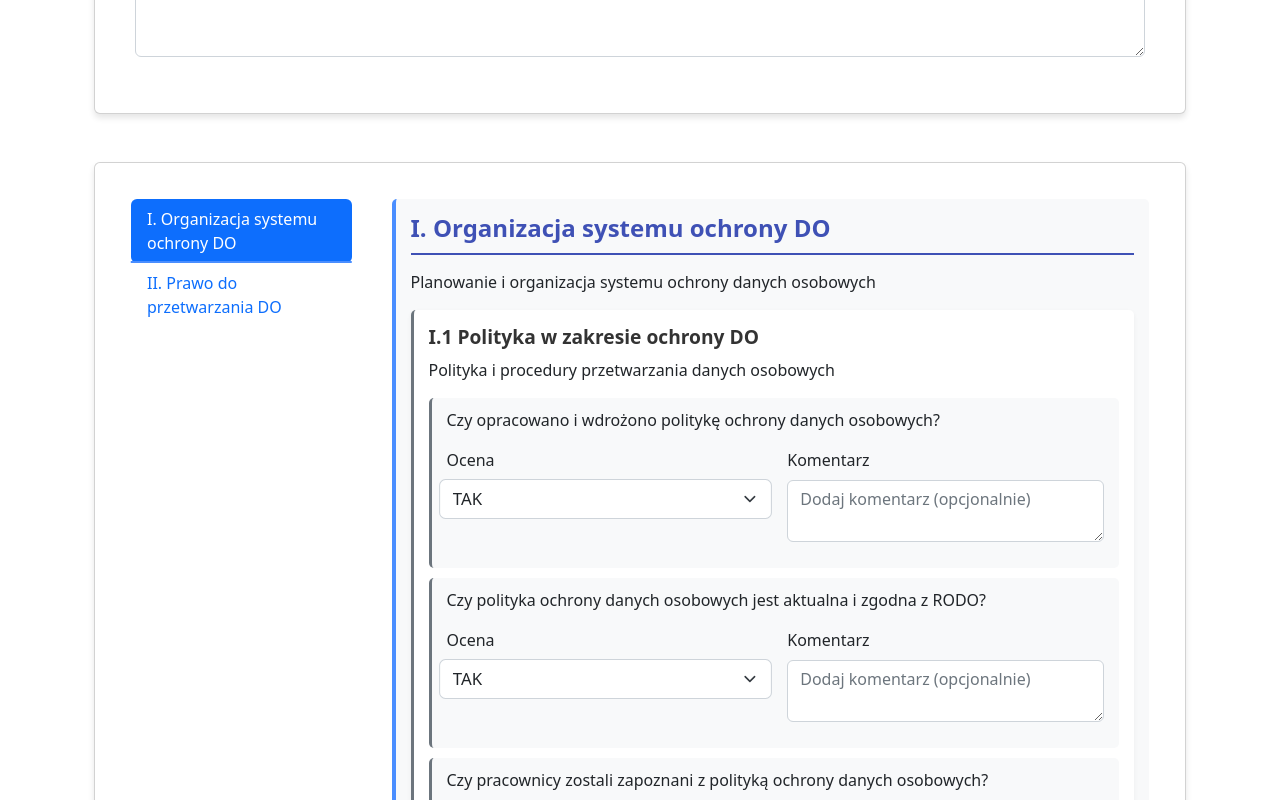
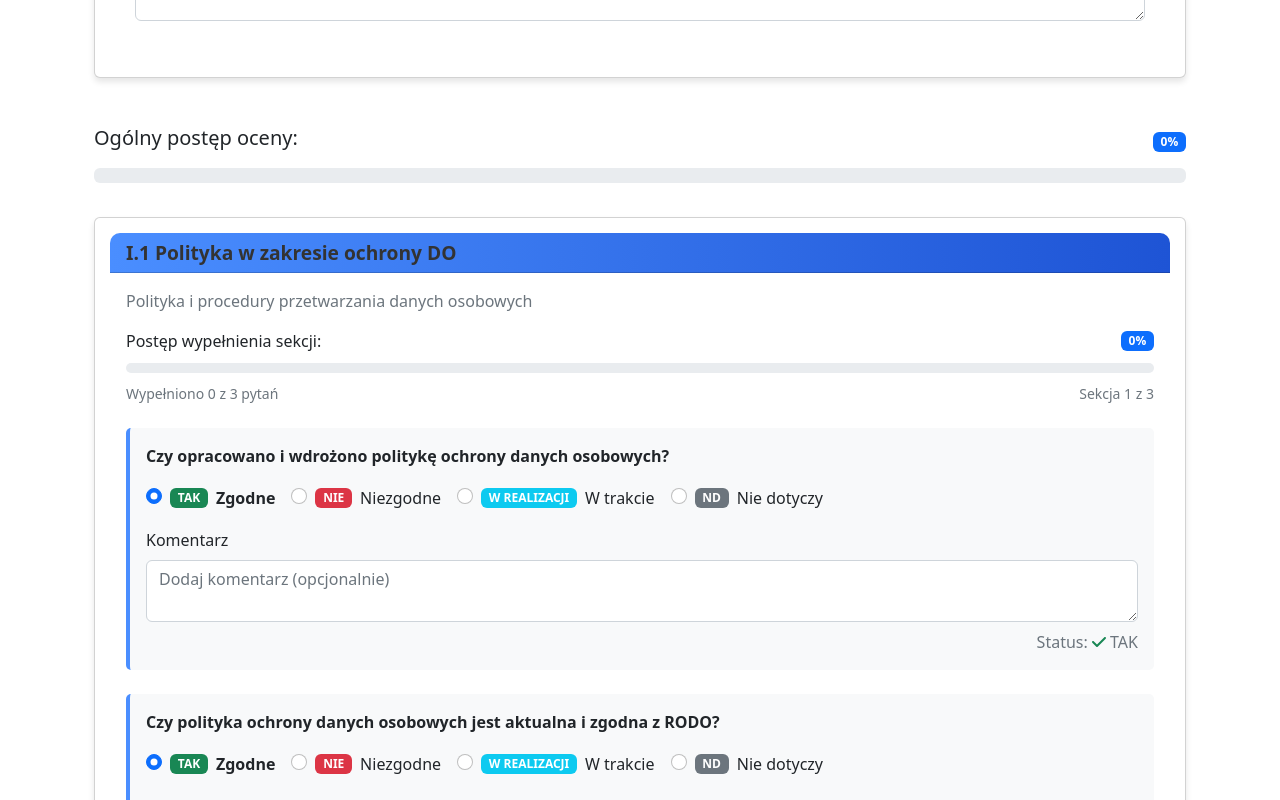
Before and after one commit to optiq-ai/rodo, a React (Create React App) app in the folder frontend/: page /assessment/1 in a window 1280 px wide. Shown: the part 440-1240 px from the top of the page. Built offline with nearby package versions, Linux system fonts and the light colour scheme; sample sign-in values are in the browser's storage.

Commit message:
Dodano formularz edycji i tworzenia oceny RODO z commita a493b5e

```diff
--- a/frontend/src/App.js
+++ b/frontend/src/App.js
@@ -1,5 +1,5 @@
 import React from 'react';
-import { Routes, Route, Navigate } from 'react-router-dom';
+import { Routes, Route } from 'react-router-dom';
 import { Container } from 'react-bootstrap';
 import Header from './components/layout/Header';
 import Footer from './components/layout/Footer';
@@ -9,22 +9,18 @@ import Dashboard from './pages/Dashboard';
 import Assessment from './pages/Assessment';
 import Results from './pages/Results';
 import NotFound from './pages/NotFound';
-import UserSettings from './pages/UserSettings';
 import PrivateRoute from './components/common/PrivateRoute';
-import { AuthProvider } from './contexts/AuthContext';
 import './App.css';
-import './new-theme.css';
 import './animations.css';
 import './assessment-animations.css';
 
 function App() {
   return (
-    <AuthProvider>
     <div className="app-container d-flex flex-column min-vh-100">
       <Header />
       <Container className="flex-grow-1 py-4">
         <Routes>
-            <Route path="/" element={<Navigate to="/login" />} />
+          <Route path="/" element={<Login />} />
           <Route path="/login" element={<Login />} />
           <Route path="/register" element={<Register />} />
           <Route path="/dashboard" element={
@@ -42,17 +38,11 @@ function App() {
               <Results />
             </PrivateRoute>
           } />
-            <Route path="/settings/*" element={
-              <PrivateRoute>
-                <UserSettings />
-              </PrivateRoute>
-            } />
           <Route path="*" element={<NotFound />} />
         </Routes>
       </Container>
       <Footer />
     </div>
-    </AuthProvider>
   );
 }
 
--- a/frontend/src/pages/Assessment.jsx
+++ b/frontend/src/pages/Assessment.jsx
@@ -1,13 +1,18 @@
 import React, { useState, useEffect } from 'react';
-import { Container, Row, Col, Card, Form, Button, Alert, Tab, Nav } from 'react-bootstrap';
+import { Container, Row, Col, Card, Form, Button, Alert, Tab, Nav, ProgressBar } from 'react-bootstrap';
 import { useParams, useNavigate } from 'react-router-dom';
 import { useAuth } from '../hooks/useAuth';
-import AnimatedAssessmentForm from '../components/assessment/AnimatedAssessmentForm';
+import RadioButtonAssessmentForm from '../components/assessment/RadioButtonAssessmentForm';
 
 const Assessment = () => {
   const { id } = useParams();
   const navigate = useNavigate();
   const { currentUser } = useAuth();
+  const [currentChapterIndex, setCurrentChapterIndex] = useState(0);
+  const [currentAreaIndex, setCurrentAreaIndex] = useState(0);
+  const [overallProgress, setOverallProgress] = useState(0);
+  const [saveSuccess, setSaveSuccess] = useState(false);
+
   const [loading, setLoading] = useState(true);
   const [error, setError] = useState('');
   const [assessment, setAssessment] = useState({
@@ -255,6 +260,72 @@ const Assessment = () => {
     }));
   };
 
+  // Funkcje nawigacji między obszarami
+  const handleNextArea = () => {
+    const currentChapter = assessment.chapters[currentChapterIndex];
+    if (currentAreaIndex < currentChapter.areas.length - 1) {
+      // Przejście do następnego obszaru w tym samym rozdziale
+      setCurrentAreaIndex(currentAreaIndex + 1);
+    } else if (currentChapterIndex < assessment.chapters.length - 1) {
+      // Przejście do pierwszego obszaru w następnym rozdziale
+      setCurrentChapterIndex(currentChapterIndex + 1);
+      setCurrentAreaIndex(0);
+    }
+    updateProgress();
+  };
+
+  const handlePrevArea = () => {
+    if (currentAreaIndex > 0) {
+      // Przejście do poprzedniego obszaru w tym samym rozdziale
+      setCurrentAreaIndex(currentAreaIndex - 1);
+    } else if (currentChapterIndex > 0) {
+      // Przejście do ostatniego obszaru w poprzednim rozdziale
+      setCurrentChapterIndex(currentChapterIndex - 1);
+      const prevChapter = assessment.chapters[currentChapterIndex - 1];
+      setCurrentAreaIndex(prevChapter.areas.length - 1);
+    }
+    updateProgress();
+  };
+
+  // Funkcja do obliczania ogólnego postępu
+  const updateProgress = () => {
+    let totalRequirements = 0;
+    let answeredRequirements = 0;
+
+    assessment.chapters.forEach(chapter => {
+      chapter.areas.forEach(area => {
+        area.requirements.forEach(req => {
+          totalRequirements++;
+          if (req.value) {
+            answeredRequirements++;
+          }
+        });
+      });
+    });
+
+    const progress = totalRequirements > 0 ? Math.round((answeredRequirements / totalRequirements) * 100) : 0;
+    setOverallProgress(progress);
+  };
+
+  // Funkcja eksportu oceny
+  const handleExport = () => {
+    // W rzeczywistości będzie to wywołanie do backendu
+    // const response = await assessmentService.exportAssessment(assessment.id);
+
+    // Symulacja eksportu
+    const exportData = JSON.stringify(assessment, null, 2);
+    const blob = new Blob([exportData], { type: 'application/json' });
+    const url = URL.createObjectURL(blob);
+
+    const a = document.createElement('a');
+    a.href = url;
+    a.download = `ocena-rodo-${assessment.id}.json`;
+    document.body.appendChild(a);
+    a.click();
+    document.body.removeChild(a);
+    URL.revokeObjectURL(url);
+  };
+
   const handleSave = async () => {
     try {
       setLoading(true);
@@ -265,7 +336,9 @@ const Assessment = () => {
       // Symulacja zapisywania
       setTimeout(() => {
         setLoading(false);
-        navigate('/dashboard');
+        setSaveSuccess(true);
+        // Ukryj komunikat o sukcesie po 3 sekundach
+        setTimeout(() => setSaveSuccess(false), 3000);
       }, 1000);
     } catch (err) {
       setError('Nie udało się zapisać oceny');
@@ -287,14 +360,15 @@ const Assessment = () => {
     <Container className="my-4">
       <Row className="mb-4">
         <Col>
-          <h1>{id === 'new' ? 'Nowa ocena RODO' : 'Edycja oceny RODO'}</h1>
-          {error && <Alert variant="danger">{error}</Alert>}
+          <h1 className="fade-in">{id === 'new' ? 'Nowa ocena RODO' : 'Edycja oceny RODO'}</h1>
+          {error && <Alert variant="danger" className="fade-in">{error}</Alert>}
+          {saveSuccess && <Alert variant="success" className="fade-in">Zmiany zostały pomyślnie zapisane!</Alert>}
         </Col>
       </Row>
 
       <Row className="mb-4">
         <Col>
-          <Card>
+          <Card className="fade-in">
             <Card.Body>
               <Form>
                 <Form.Group className="mb-3">
@@ -306,6 +380,7 @@ const Assessment = () => {
                     onChange={handleInputChange}
                     placeholder="Wprowadź nazwę oceny"
                     required
+                    className="comment-animated"
                   />
                 </Form.Group>
                 <Form.Group className="mb-3">
@@ -317,6 +392,7 @@ const Assessment = () => {
                     value={assessment.description}
                     onChange={handleInputChange}
                     placeholder="Wprowadź opis oceny"
+                    className="comment-animated"
                   />
                 </Form.Group>
               </Form>
@@ -325,63 +401,45 @@ const Assessment = () => {
         </Col>
       </Row>
 
+      {assessment.chapters.length > 0 && (
+        <>
+          <Row className="mb-4">
+            <Col>
+              <div className="d-flex justify-content-between align-items-center mb-2">
+                <h5>Ogólny postęp oceny:</h5>
+                <span className="badge bg-primary">{overallProgress}%</span>
+              </div>
+              <ProgressBar
+                now={overallProgress}
+                variant={overallProgress < 30 ? "danger" : overallProgress < 70 ? "warning" : "success"}
+                animated
+                style={{height: '15px'}}
+              />
+            </Col>
+          </Row>
+
           <Row>
             <Col>
-          <Card className="assessment-form">
-            <Card.Body>
-              <Tab.Container id="assessment-tabs" defaultActiveKey="chapter-0">
-                <Row>
-                  <Col md={3}>
-                    <Nav variant="pills" className="flex-column">
-                      {assessment.chapters.map((chapter, chapterIndex) => (
-                        <Nav.Item key={chapter.id}>
-                          <Nav.Link eventKey={`chapter-${chapterIndex}`}>
-                            {chapter.name}
-                          </Nav.Link>
-                        </Nav.Item>
-                      ))}
-                    </Nav>
-                  </Col>
-                  <Col md={9}>
-                    <Tab.Content>
-                      {assessment.chapters.map((chapter, chapterIndex) => (
-                        <Tab.Pane key={chapter.id} eventKey={`chapter-${chapterIndex}`}>
-                          <div className="chapter-section">
-                            <h3 className="chapter-title">{chapter.name}</h3>
-                            <p>{chapter.description}</p>
-
-                            {chapter.areas.map((area, areaIndex) => (
-                              <AnimatedAssessmentForm
-                                key={area.id}
-                                area={area}
-                                chapterIndex={chapterIndex}
-                                areaIndex={areaIndex}
+              {assessment.chapters[currentChapterIndex] && assessment.chapters[currentChapterIndex].areas[currentAreaIndex] && (
+                <RadioButtonAssessmentForm
+                  area={assessment.chapters[currentChapterIndex].areas[currentAreaIndex]}
+                  chapterIndex={currentChapterIndex}
+                  areaIndex={currentAreaIndex}
                   handleRequirementChange={handleRequirementChange}
                   handleAreaScoreChange={handleAreaScoreChange}
                   handleAreaCommentChange={handleAreaCommentChange}
+                  totalAreas={assessment.chapters.reduce((total, chapter) => total + chapter.areas.length, 0)}
+                  currentAreaIndex={assessment.chapters.slice(0, currentChapterIndex).reduce((total, chapter) => total + chapter.areas.length, 0) + currentAreaIndex}
+                  onNextArea={handleNextArea}
+                  onPrevArea={handlePrevArea}
+                  onSave={handleSave}
+                  onExport={handleExport}
                 />
-                            ))}
-                          </div>
-                        </Tab.Pane>
-                      ))}
-                    </Tab.Content>
+              )}
             </Col>
           </Row>
-              </Tab.Container>
-            </Card.Body>
-            <Card.Footer className="d-flex justify-content-between">
-              <Button variant="secondary" onClick={() => navigate('/dashboard')}>
-                Anuluj
-              </Button>
-              <div>
-                <Button variant="primary" onClick={handleSave} disabled={loading}>
-                  {loading ? 'Zapisywanie...' : 'Zapisz'}
-                </Button>
-              </div>
-            </Card.Footer>
-          </Card>
-        </Col>
-      </Row>
+        </>
+      )}
     </Container>
   );
 };
```
Lines whose indentation alone changed are shown as unchanged.
